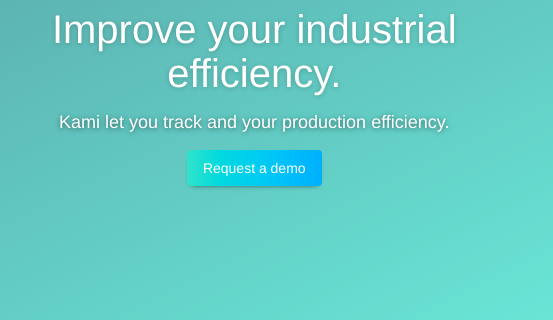
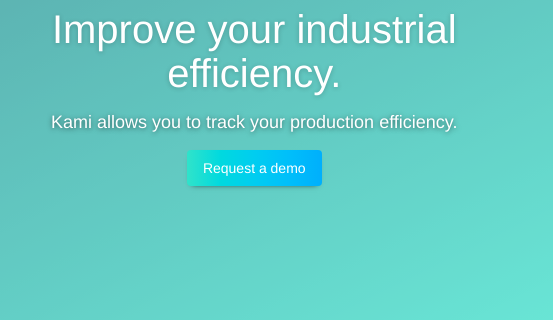
Before and after one commit to EmilienLeroy/EmilienLeroy.github.io, a plain HTML site: page en.html in a window 1280 px wide. Shown: the part 228-548 px from the top of the page, 727-1280 px from the left. Drawn offline with Linux system fonts and the light colour scheme.

Commit message:
correction mot de liaision tradution anglais

```diff
--- a/en.html
+++ b/en.html
@@ -66,7 +66,7 @@
                         <div class="col-md-5">
                             <div class="description text-center">
                                 <h2 class="reveal reveal-2">Improve your industrial efficiency.</h2>
-                                <h5 class="reveal reveal-3"> Kami let you track and your production efficiency. </h5>
+                                <h5 class="reveal reveal-3"> Kami allows you to track your production efficiency. </h5>
                                 <div class="reveal reveal-4" class="buttons">
                                     <a href="mailto:contact@kamiapp.fr" class="btn btn-fill btn-neutral btn-custom">
                                         Request a demo
```
